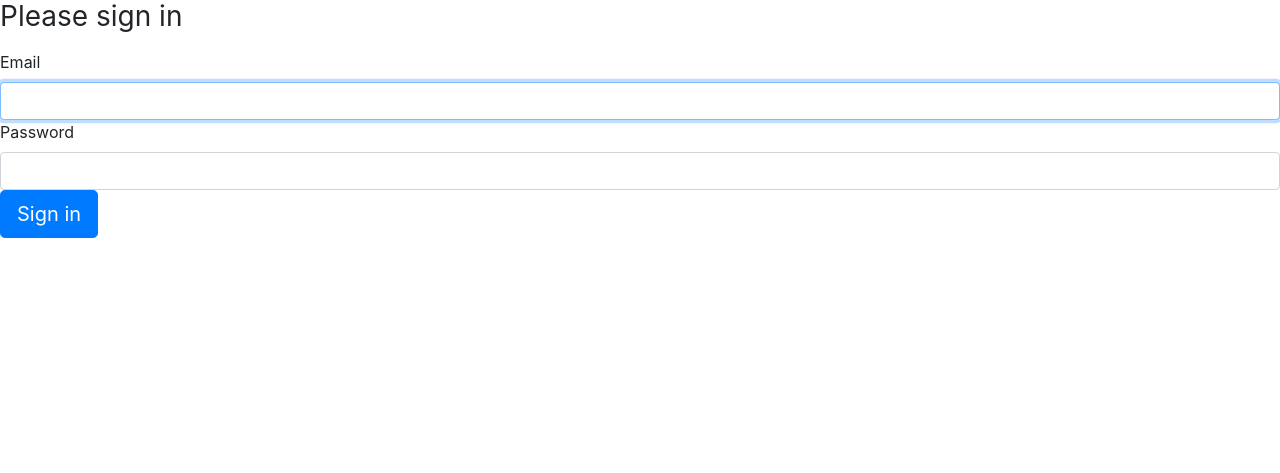
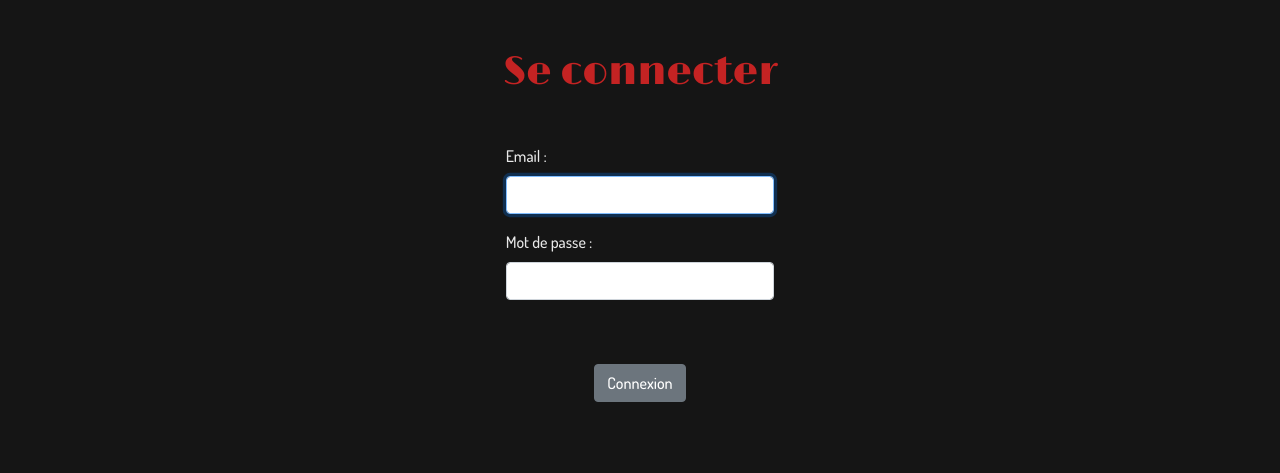
Before and after one commit to Les-Croustibat/Clap, a Symfony app: template templates/security/login.html.twig in a window 1280 px wide. Shown: the top 473 px of the page. Run offline with Twig, Linux system fonts and the light colour scheme; the template is opened without the code that fills it, so the values that code supplies are empty; some libraries are stand-ins or nearby versions.

Commit message:
login with CSS

```diff
--- /dev/null
+++ b/public/asset/css/cyrielle.css
@@ -0,0 +1,14 @@
+body{
+    font-family: 'Dosis';
+    background-color:#151515;
+    color : #e8e8e8;
+}
+
+h1{
+    font-family: 'Limelight';
+    color: #c42323;
+}
+
+.form-group input{
+    background-color: white;
+}
--- a/templates/base.html.twig
+++ b/templates/base.html.twig
@@ -17,6 +17,7 @@
     <link rel="stylesheet" href="https://cdn.jsdelivr.net/gh/fancyapps/fancybox@3.5.7/dist/jquery.fancybox.min.css" />
     {# styles css #}
     <link href="{{ asset('asset/css/styles.css') }}" rel="stylesheet">
+    <link href="{{ asset('asset/css/cyrielle.css') }}" rel="stylesheet">
 
     <title>{% block title %}{% endblock %}</title>
     {% block css %}{% endblock %}
--- a/templates/security/login.html.twig
+++ b/templates/security/login.html.twig
@@ -1,28 +1,48 @@
 {% extends 'base.html.twig' %}
 
-{% block title %}Log in!{% endblock %}
+{% block title %}Se connecter
+{% endblock %}
 
 {% block content %}
+
+
+	<div class="container">
+
+		<div class="row- justify-content-center">
+			<h1 class="mt-5 mb-5 text-center">Se connecter</h1>
+		</div>
+
+		<div class="row justify-content-center mb-4">
+
+			<div class="row justify-content-center mb-4">
 				<form method="post">
+
+					{# REVOIR MESSAGES D'ERREURS !! #}
 					{% if error %}
 						<div class="alert alert-danger">{{ error.messageKey|trans(error.messageData, 'security') }}</div>
 					{% endif %}
 
 					{% if app.user %}
 						<div class="mb-3">
-            You are logged in as {{ app.user.username }}, <a href="{{ path('app_logout') }}">Logout</a>
+							Vous êtes connecté(e) en tant que "{{ app.user.username }}",
+							<a href="{{ path('security_logout') }}">Se déconnecter</a>
 						</div>
 					{% endif %}
 
-    <h1 class="h3 mb-3 font-weight-normal">Please sign in</h1>
-    <label for="inputEmail">Email</label>
+					<div class="form-group row">
+						<label for="inputEmail">Email :
+						</label>
 						<input type="email" value="{{ last_username }}" name="email" id="inputEmail" class="form-control" required autofocus>
-    <label for="inputPassword">Password</label>
+					</div>
+
+					<div class="form-group row">
+						<label for="inputPassword">Mot de passe :
+						</label>
 						<input type="password" name="password" id="inputPassword" class="form-control" required>
+					</div>
 
-    <input type="hidden" name="_csrf_token"
-           value="{{ csrf_token('authenticate') }}"
-    >
+					<input
+					type="hidden" name="_csrf_token" value="{{ csrf_token('authenticate') }}">
 
 					{#
 					        Uncomment this section and add a remember_me option below your firewall to activate remember me functionality.
@@ -35,8 +55,15 @@
 					        </div>
 					    #}
 
-    <button class="btn btn-lg btn-primary" type="submit">
-        Sign in
+					<div class="row justify-content-center ">
+						<button class="btn btn-secondary m-5" type="submit">
+							Connexion
 						</button>
+					</div>
+
 				</form>
+
+			</div>
+
+		</div>
 	{% endblock %}
```
Lines whose indentation alone changed are shown as unchanged.
